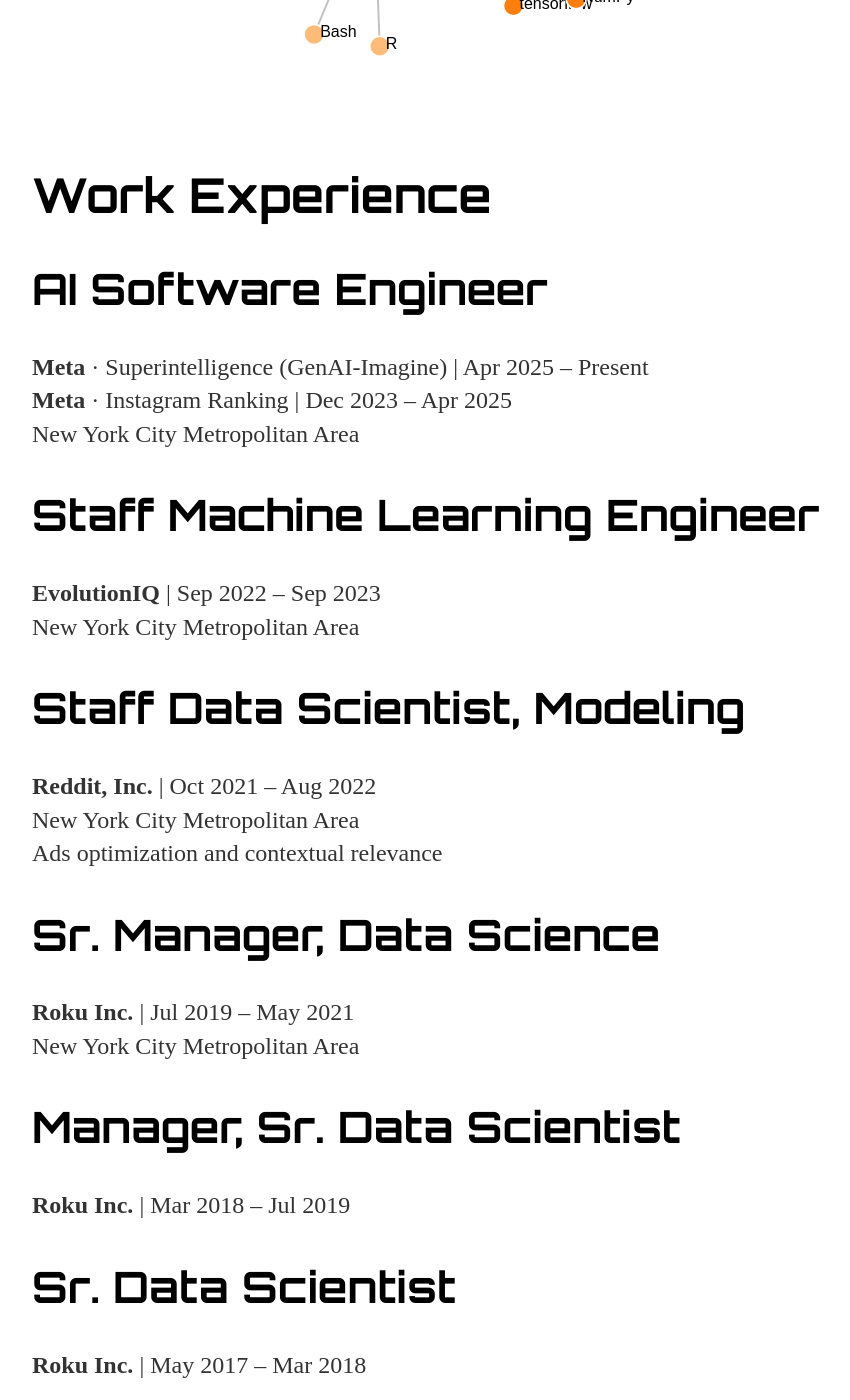
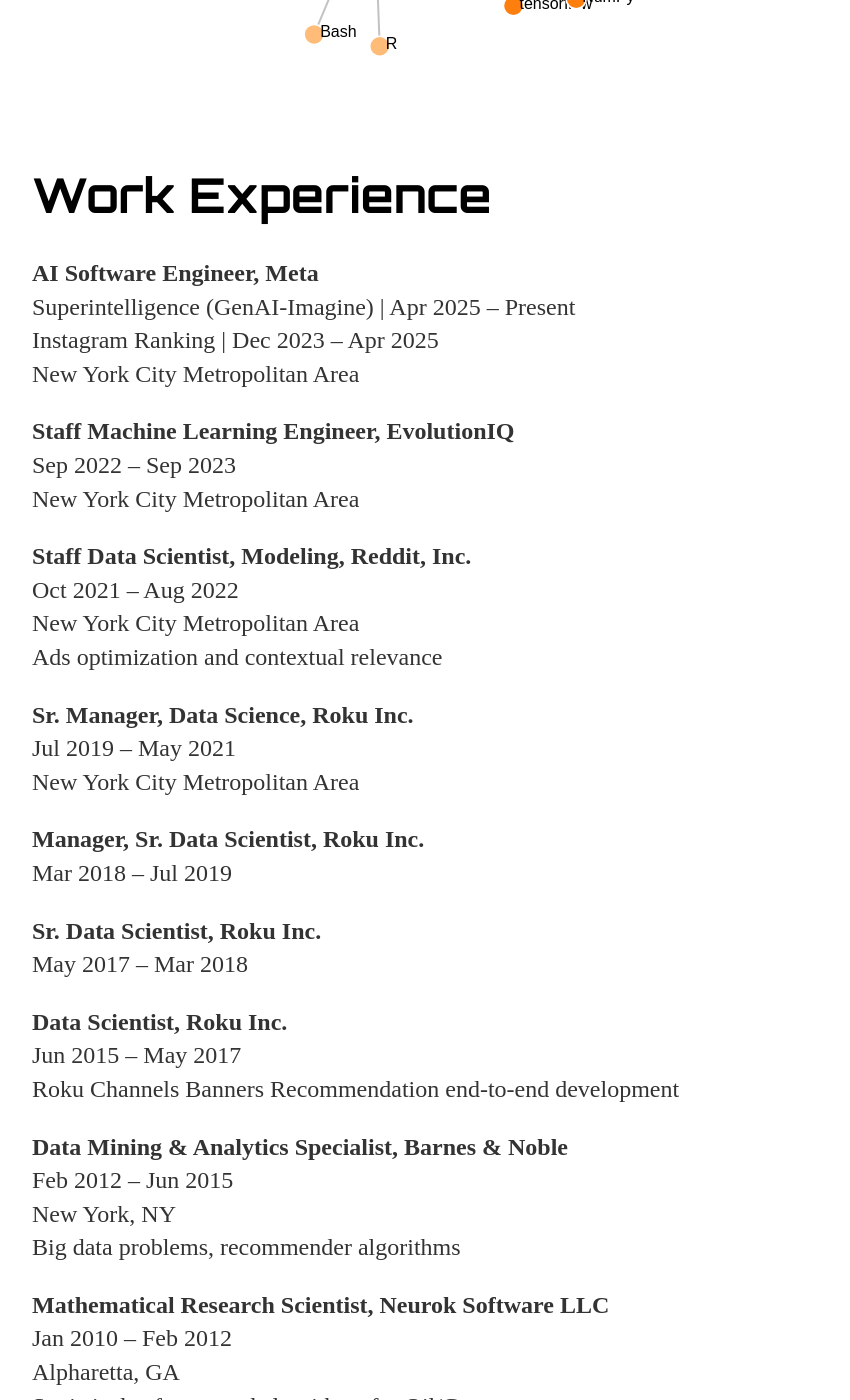
Before and after one commit to alexeybutyrev/alexeybutyrev.github.io, a Jekyll site: the page built from prof/index.html, in a window 1280 px wide and 1400 px high, scrolled down 690 px. Shown: the whole window, without its empty margins (38-888 px from the left). Built offline with Jekyll 4.4.1, drawn with Linux system fonts in a browser that asks for light colours; some of the changed text lies outside the part shown.

Commit message:
Reformat Work Experience section
Co-Authored-By: Claude Opus 4.6 <noreply@anthropic.com>

```diff
--- a/prof/index.html
+++ b/prof/index.html
@@ -141,53 +141,53 @@ title: Professional
 <h1>Work Experience</h1>
 <div class="blurb2">
 
-	<h2>AI Software Engineer</h2>
-	<p><strong>Meta</strong> · Superintelligence (GenAI-Imagine) | Apr 2025 – Present<br>
-	<strong>Meta</strong> · Instagram Ranking | Dec 2023 – Apr 2025<br>
+	<p><strong>AI Software Engineer, Meta</strong><br>
+	Superintelligence (GenAI-Imagine) | Apr 2025 – Present<br>
+	Instagram Ranking | Dec 2023 – Apr 2025<br>
 	New York City Metropolitan Area</p>
 
-	<h2>Staff Machine Learning Engineer</h2>
-	<p><strong>EvolutionIQ</strong> | Sep 2022 – Sep 2023<br>
+	<p><strong>Staff Machine Learning Engineer, EvolutionIQ</strong><br>
+	Sep 2022 – Sep 2023<br>
 	New York City Metropolitan Area</p>
 
-	<h2>Staff Data Scientist, Modeling</h2>
-	<p><strong>Reddit, Inc.</strong> | Oct 2021 – Aug 2022<br>
+	<p><strong>Staff Data Scientist, Modeling, Reddit, Inc.</strong><br>
+	Oct 2021 – Aug 2022<br>
 	New York City Metropolitan Area<br>
 	Ads optimization and contextual relevance</p>
 
-	<h2>Sr. Manager, Data Science</h2>
-	<p><strong>Roku Inc.</strong> | Jul 2019 – May 2021<br>
+	<p><strong>Sr. Manager, Data Science, Roku Inc.</strong><br>
+	Jul 2019 – May 2021<br>
 	New York City Metropolitan Area</p>
 
-	<h2>Manager, Sr. Data Scientist</h2>
-	<p><strong>Roku Inc.</strong> | Mar 2018 – Jul 2019</p>
+	<p><strong>Manager, Sr. Data Scientist, Roku Inc.</strong><br>
+	Mar 2018 – Jul 2019</p>
 
-	<h2>Sr. Data Scientist</h2>
-	<p><strong>Roku Inc.</strong> | May 2017 – Mar 2018</p>
+	<p><strong>Sr. Data Scientist, Roku Inc.</strong><br>
+	May 2017 – Mar 2018</p>
 
-	<h2>Data Scientist</h2>
-	<p><strong>Roku Inc.</strong> | Jun 2015 – May 2017<br>
+	<p><strong>Data Scientist, Roku Inc.</strong><br>
+	Jun 2015 – May 2017<br>
 	Roku Channels Banners Recommendation end-to-end development</p>
 
-	<h2>Data Mining &amp; Analytics Specialist</h2>
-	<p><strong>Barnes &amp; Noble</strong> | Feb 2012 – Jun 2015<br>
+	<p><strong>Data Mining &amp; Analytics Specialist, Barnes &amp; Noble</strong><br>
+	Feb 2012 – Jun 2015<br>
 	New York, NY<br>
 	Big data problems, recommender algorithms</p>
 
-	<h2>Mathematical Research Scientist</h2>
-	<p><strong>Neurok Software LLC</strong> | Jan 2010 – Feb 2012<br>
+	<p><strong>Mathematical Research Scientist, Neurok Software LLC</strong><br>
+	Jan 2010 – Feb 2012<br>
 	Alpharetta, GA<br>
 	Statistical software and algorithms for Oil/Gas</p>
 
-	<h2>Mathematical Research Scientist</h2>
-	<p><strong>Neurok Techsoft</strong> | Oct 2008 – Jan 2010</p>
+	<p><strong>Mathematical Research Scientist, Neurok Techsoft</strong><br>
+	Oct 2008 – Jan 2010</p>
 
-	<h2>Engineer - Mathematician</h2>
-	<p><strong>Kurchatov Institute</strong> | Jan 2006 – Oct 2008<br>
+	<p><strong>Engineer - Mathematician, Kurchatov Institute</strong><br>
+	Jan 2006 – Oct 2008<br>
 	Mathematical simulation of plasma generators</p>
 
-	<h2>Mathematician</h2>
-	<p><strong>Keldysh Institute of Applied Mathematics RAS</strong> | Sep 2005 – Oct 2008<br>
+	<p><strong>Mathematician, Keldysh Institute of Applied Mathematics RAS</strong><br>
+	Sep 2005 – Oct 2008<br>
 	Numerical methods for Navier-Stokes equations</p>
 
 </div>
```
